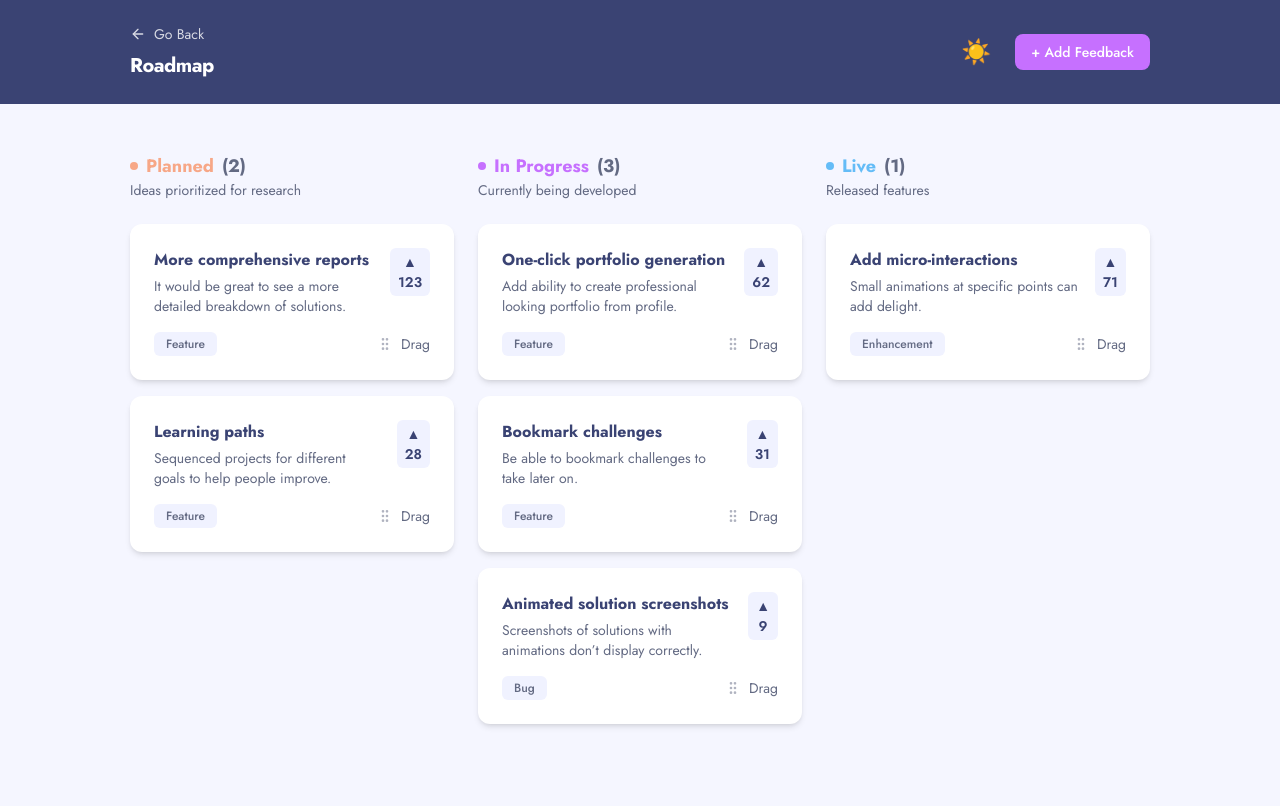
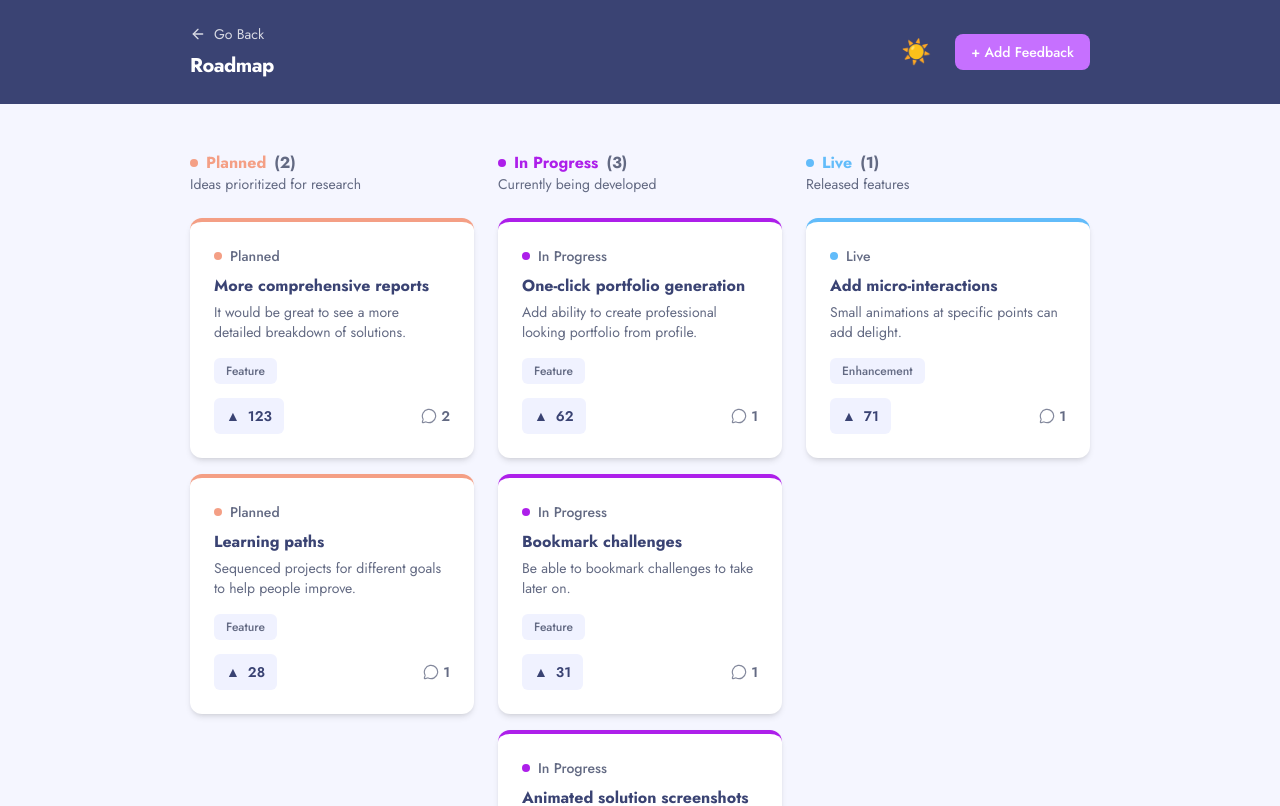
Before and after one commit to andrewteece/product-feedback-app, a Next.js app: page /roadmap in a window 1280 px wide. Shown: the top 806 px of the page. Built offline with nearby package versions, Linux system fonts and the light colour scheme; a web font is replaced by a local one.

Commit message:
update styles for Card and Column

```diff
--- a/src/components/feedback/DraggableCard.tsx
+++ b/src/components/feedback/DraggableCard.tsx
@@ -4,9 +4,10 @@ import { useFeedbackStore } from '@/store/feedbackStore';
 import { Feedback } from '@/types/feedback';
 import { useSortable } from '@dnd-kit/sortable';
 import { CSS } from '@dnd-kit/utilities';
-import { GripVertical } from 'lucide-react';
 import { motion } from 'framer-motion';
 import { UpvoteButton, CategoryBadge } from '@/components/ui';
+import { statusMetaMap } from '@/lib/statusMeta';
+import { MessageCircle } from 'lucide-react';
 
 type Props = {
   feedback: Feedback;
@@ -21,45 +22,61 @@ export default function DraggableCard({ feedback }: Props) {
   const { attributes, listeners, setNodeRef, transform, transition } =
     useSortable({ id: feedback.id.toString() });
 
+  if (!liveFeedback) return null;
+
+  const upvoted = liveFeedback.upvoted;
+  const status = liveFeedback.status;
+  const statusMeta = statusMetaMap[status];
+
   const style = {
     transform: CSS.Transform.toString(transform),
     transition,
+    borderTopColor: statusMeta.color,
   };
-
-  if (!liveFeedback) return null;
-
-  const upvoted = liveFeedback.upvoted;
 
   return (
     <motion.div
       layout
       ref={setNodeRef}
       style={style}
-      className='rounded-xl bg-[var(--bg-card)] p-6 shadow-md transition-colors'
+      className='rounded-xl bg-[var(--bg-card)] p-6 shadow-md transition-colors border-t-4'
     >
-      <div className='flex items-start justify-between gap-4'>
-        <div>
+      {/* Status label */}
+      <div className='flex items-center gap-2 mb-2'>
+        <span className={`h-2 w-2 rounded-full ${statusMeta.dotClass}`} />
+        <span className='text-sm font-medium text-[var(--text-muted)] capitalize'>
+          {statusMeta.label}
+        </span>
+      </div>
+
+      {/* Title & Description */}
       <h3 className='text-base font-bold text-[var(--text-primary)]'>
         {liveFeedback.title}
       </h3>
       <p className='mt-1 text-sm text-[var(--text-muted)]'>
         {liveFeedback.description}
       </p>
+
+      {/* Category */}
+      <div className='mt-4'>
+        <CategoryBadge category={liveFeedback.category} />
       </div>
 
+      {/* Bottom Row: Upvote + Comment Count */}
+      <div className='mt-4 flex items-center justify-between'>
         <UpvoteButton
           count={liveFeedback.upvotes}
           upvoted={upvoted}
           onClick={() => toggleUpvote(liveFeedback.id)}
         />
-      </div>
 
-      <div className='mt-4 flex items-center justify-between text-sm text-[var(--text-muted)]'>
-        <CategoryBadge category={liveFeedback.category} />
-
-        <div className='flex items-center gap-2' {...attributes} {...listeners}>
-          <GripVertical className='h-4 w-4 opacity-50' />
-          Drag
+        <div
+          className='flex items-center gap-1 text-sm font-semibold text-[var(--text-muted)]'
+          {...attributes}
+          {...listeners}
+        >
+          <MessageCircle className='h-4 w-4 stroke-[1.75] opacity-80' />
+          {liveFeedback.comments?.length ?? 0}
         </div>
       </div>
     </motion.div>
--- a/src/components/feedback/DroppableColumn.tsx
+++ b/src/components/feedback/DroppableColumn.tsx
@@ -17,11 +17,9 @@ export default function DroppableColumn({ status, items, subtitle }: Props) {
   return (
     <div>
       <header className='mb-6'>
-        <h2
-          className={`flex items-center gap-2 text-lg font-bold ${textClass}`}
-        >
+        <h2 className='flex items-center gap-2 text-base font-bold leading-snug'>
           <span className={`h-2 w-2 rounded-full ${dotClass}`} />
-          {label}{' '}
+          <span className={textClass}>{label}</span>
           <span className='text-[var(--text-muted)]'>({items.length})</span>
         </h2>
         <p className='text-sm text-[var(--text-muted)]'>{subtitle}</p>
--- a/src/components/layout/Header.tsx
+++ b/src/components/layout/Header.tsx
@@ -10,20 +10,14 @@ export default function Header() {
   const isRoadmapPage = pathname.includes('roadmap');
 
   return (
-    <header className='bg-[var(--bg-header)]'>
+    <header className='w-full bg-[var(--bg-header)]'>
       <LayoutWrapper className='flex items-center justify-between py-6'>
-        {isRoadmapPage ? (
-          <div className='flex flex-col gap-2'>
-            <BackButton />
-            <h1 className='text-white text-xl font-bold tracking-tight'>
-              Roadmap
-            </h1>
-          </div>
-        ) : (
+        <div className='flex flex-col gap-2'>
+          {isRoadmapPage && <BackButton />}
           <h1 className='text-white text-xl font-bold tracking-tight'>
-            Product Feedback App
+            {isRoadmapPage ? 'Roadmap' : 'Product Feedback App'}
           </h1>
-        )}
+        </div>
 
         <div className='flex items-center gap-4'>
           <ThemeToggle />
--- a/src/components/layout/LayoutWrapper.tsx
+++ b/src/components/layout/LayoutWrapper.tsx
@@ -8,7 +8,7 @@ type Props = {
 export default function LayoutWrapper({ children, className }: Props) {
   return (
     <div
-      className={cn('mx-auto max-w-[1100px] px-4 sm:px-6 md:px-10', className)}
+      className={cn('mx-auto max-w-[980px] px-4 sm:px-6 md:px-10', className)}
     >
       {children}
     </div>
--- a/src/components/ui/UpvoteButton.tsx
+++ b/src/components/ui/UpvoteButton.tsx
@@ -9,7 +9,7 @@ export default function UpvoteButton({ count, upvoted, onClick }: Props) {
     <button
       onClick={onClick}
       aria-pressed={upvoted}
-      className={`flex flex-col items-center justify-center rounded-md px-2 py-1 text-sm font-semibold transition-colors ${
+      className={`inline-flex items-center gap-2 rounded-md px-3 py-2 text-sm font-semibold transition-colors ${
         upvoted
           ? 'bg-[var(--btn-primary)] text-white'
           : 'bg-[var(--btn-upvote)] text-[var(--btn-upvote-text)]'
--- a/src/lib/statusMeta.ts
+++ b/src/lib/statusMeta.ts
@@ -2,39 +2,39 @@ import type { Status } from '@/types/feedback';
 
 type StatusMeta = {
   label: string;
-  color: string; // design token (CSS var)
-  bgClass: string; // Tailwind-compatible background class
-  textClass: string; // Tailwind-compatible text class
-  dotClass: string; // Tailwind-compatible bg-* for small dots
+  description: string;
+  color: string;
+  textClass: string;
+  dotClass: string;
 };
 
 export const statusMetaMap: Record<Status, StatusMeta> = {
   suggestion: {
     label: 'Suggestion',
-    color: 'var(--status-planned)',
-    bgClass: 'bg-[var(--status-planned)]/10',
-    textClass: 'text-[var(--text-primary)]',
-    dotClass: 'bg-[var(--status-planned)]',
+    description: '',
+    color: '#F49F85',
+    textClass: 'text-[#F49F85]',
+    dotClass: 'bg-[#F49F85]',
   },
   planned: {
     label: 'Planned',
-    color: 'var(--status-planned)',
-    bgClass: 'bg-[var(--status-planned)]/10',
-    textClass: 'text-[var(--status-planned)]',
-    dotClass: 'bg-[var(--status-planned)]',
+    description: 'Ideas prioritized for research',
+    color: '#F49F85',
+    textClass: 'text-[#F49F85]',
+    dotClass: 'bg-[#F49F85]',
   },
   'in-progress': {
     label: 'In Progress',
-    color: 'var(--status-inprogress)',
-    bgClass: 'bg-[var(--status-inprogress)]/10',
-    textClass: 'text-[var(--status-inprogress)]',
-    dotClass: 'bg-[var(--status-inprogress)]',
+    description: 'Currently being developed',
+    color: '#AD1FEA',
+    textClass: 'text-[#AD1FEA]',
+    dotClass: 'bg-[#AD1FEA]',
   },
   live: {
     label: 'Live',
-    color: 'var(--status-live)',
-    bgClass: 'bg-[var(--status-live)]/10',
-    textClass: 'text-[var(--status-live)]',
-    dotClass: 'bg-[var(--status-live)]',
+    description: 'Released features',
+    color: '#62BCFA',
+    textClass: 'text-[#62BCFA]',
+    dotClass: 'bg-[#62BCFA]',
   },
 };
```
Also changed, not shown: src/Design/cardDetail.png (added). Lines whose indentation alone changed are shown as unchanged.
